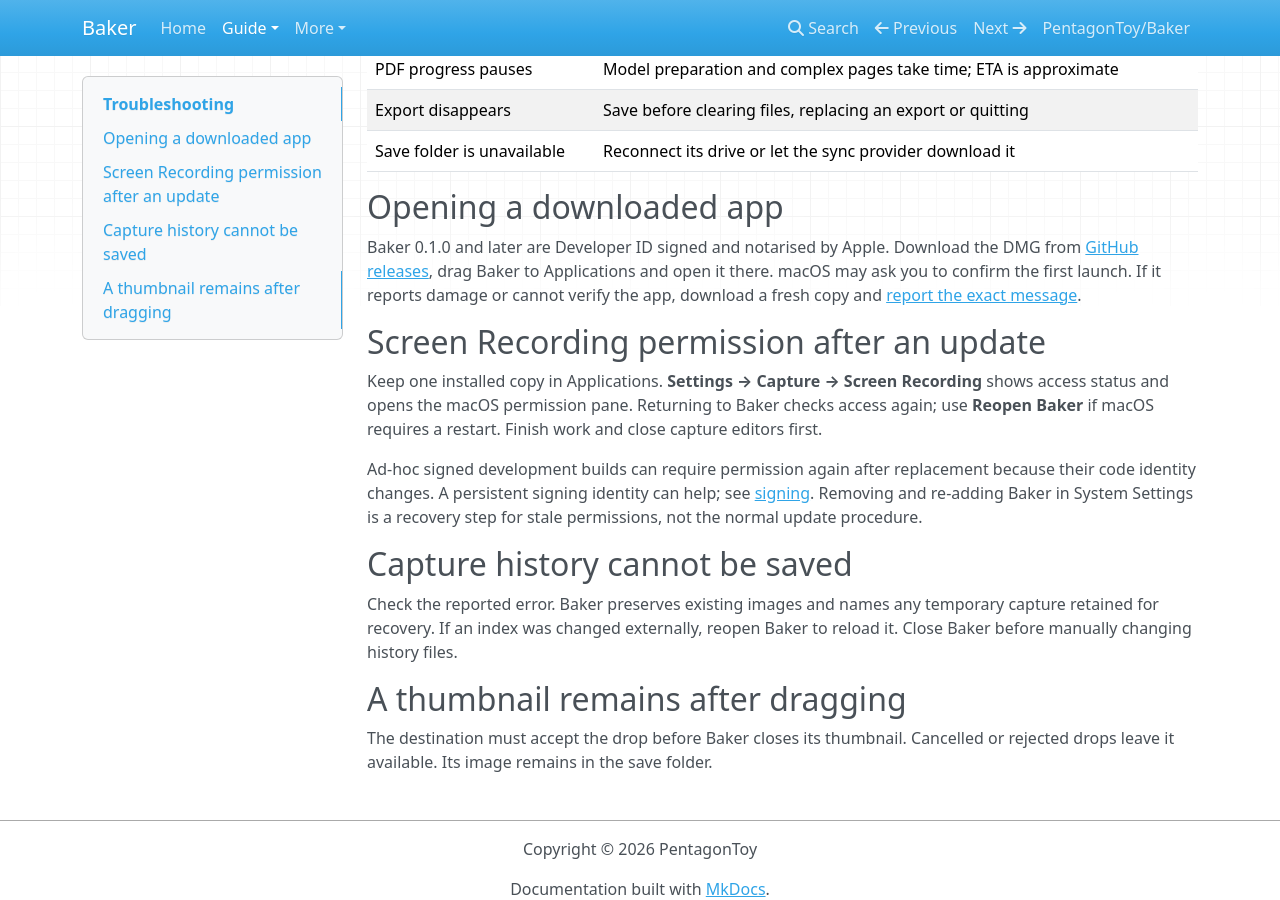
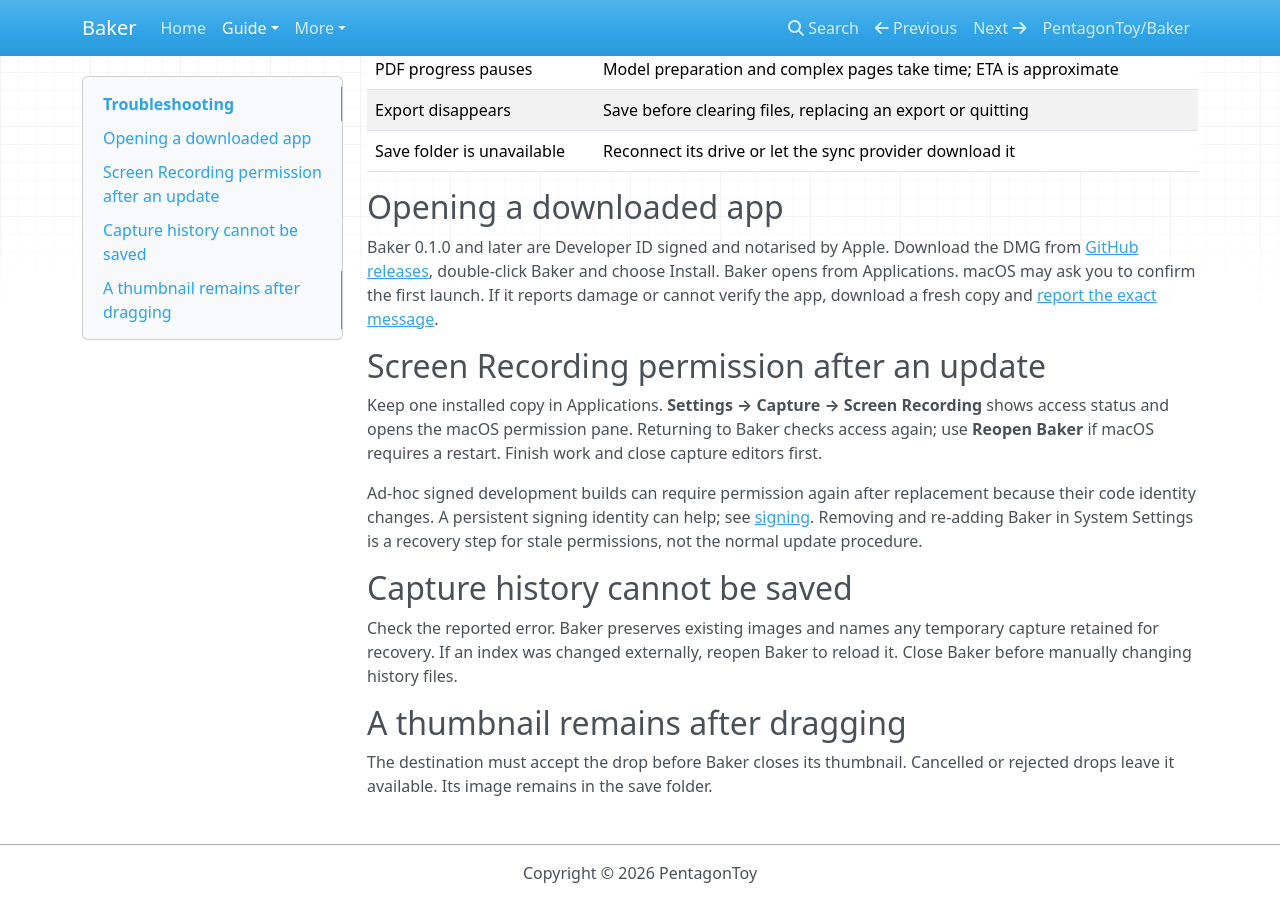
Before and after one commit to PentagonToy/Baker, an MkDocs documentation site: the page built from docs/help/troubleshooting.md, in a window 1280 px wide and 900 px high, scrolled down 615 px. Built offline with MkDocs 1.6.1, drawn with Linux system fonts in a browser that asks for light colours; nearby versions of some CDN libraries.

Commit message:
Prepare Baker 0.1.5

```diff
--- a/docs/help/troubleshooting.md
+++ b/docs/help/troubleshooting.md
@@ -17,7 +17,7 @@
 
 ## Opening a downloaded app
 
-Baker 0.1.0 and later are Developer ID signed and notarised by Apple. Download the DMG from [GitHub releases](https://github.com/PentagonToy/Baker/releases/latest), drag Baker to Applications and open it there. macOS may ask you to confirm the first launch. If it reports damage or cannot verify the app, download a fresh copy and [report the exact message](https://github.com/PentagonToy/Baker/issues).
+Baker 0.1.0 and later are Developer ID signed and notarised by Apple. Download the DMG from [GitHub releases](https://github.com/PentagonToy/Baker/releases/latest), double-click Baker and choose Install. Baker opens from Applications. macOS may ask you to confirm the first launch. If it reports damage or cannot verify the app, download a fresh copy and [report the exact message](https://github.com/PentagonToy/Baker/issues).
 
 ## Screen Recording permission after an update
 
```
Also changed, not shown: CHANGELOG.md (+1 -1 lines), README.md (+3 -3 lines), docs/index.md (+1 -1 lines), others/release/0.1.5.md (added, +6 -0 lines), 1 other file.
